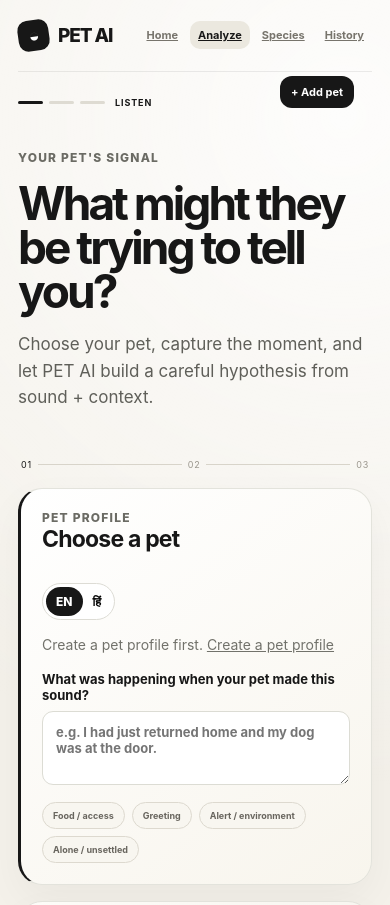
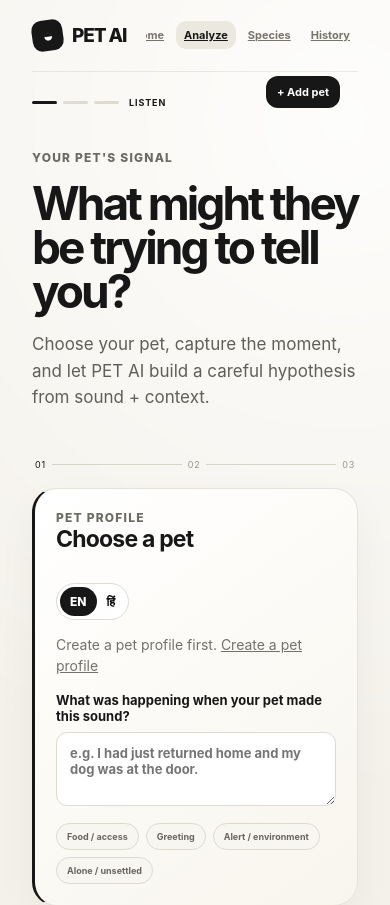
Before and after one commit to spunkytechai/pet-ai, a Next.js app: page /analyze in a window 390 px wide. Shown: the top 905 px of the page. Built offline with nearby package versions, Linux system fonts and the light colour scheme; no server answers.

Commit message:
Add PET AI production accessibility and responsive polish

```diff
--- a/app/product-ui.css
+++ b/app/product-ui.css
@@ -189,3 +189,15 @@
 .pattern-bar i{display:block;height:100%;background:#171717;border-radius:99px}
 .history-safety{margin-top:14px;font-size:10px!important}
 @media(max-width:800px){.history-controls{margin-top:12px}.history-toolbar{display:block}.memory-grid{grid-template-columns:1fr}.memory-summary{padding:21px}.memory-grid article{padding:16px}}
+
+
+/* Global production polish */
+:focus-visible{outline:2px solid #171717;outline-offset:3px}
+button:disabled{cursor:not-allowed;opacity:.55}
+a,.primary,.secondary,button{transition:background .16s ease,color .16s ease,border-color .16s ease,transform .16s ease,opacity .16s ease}
+.primary:hover:not(:disabled),.secondary:hover:not(:disabled){transform:translateY(-1px)}
+input,select,textarea{font-family:inherit}
+textarea{resize:vertical}
+.app-page .container,.dashboard-page .container{width:min(1120px,calc(100% - 36px));margin:0 auto}
+.notice{line-height:1.55}
+@media(max-width:800px){.app-page .container,.dashboard-page .container{width:min(100% - 28px,1120px)}}
```
